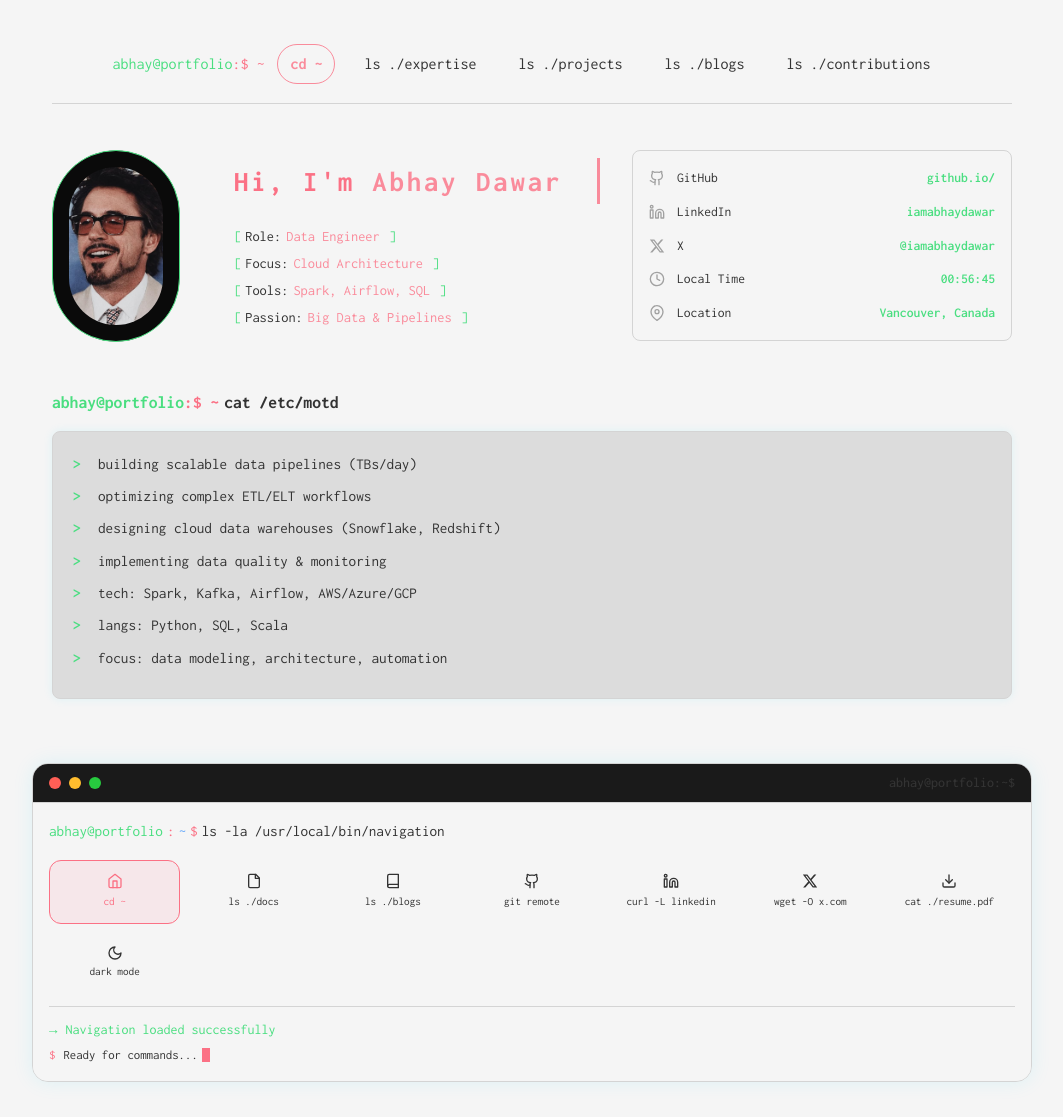
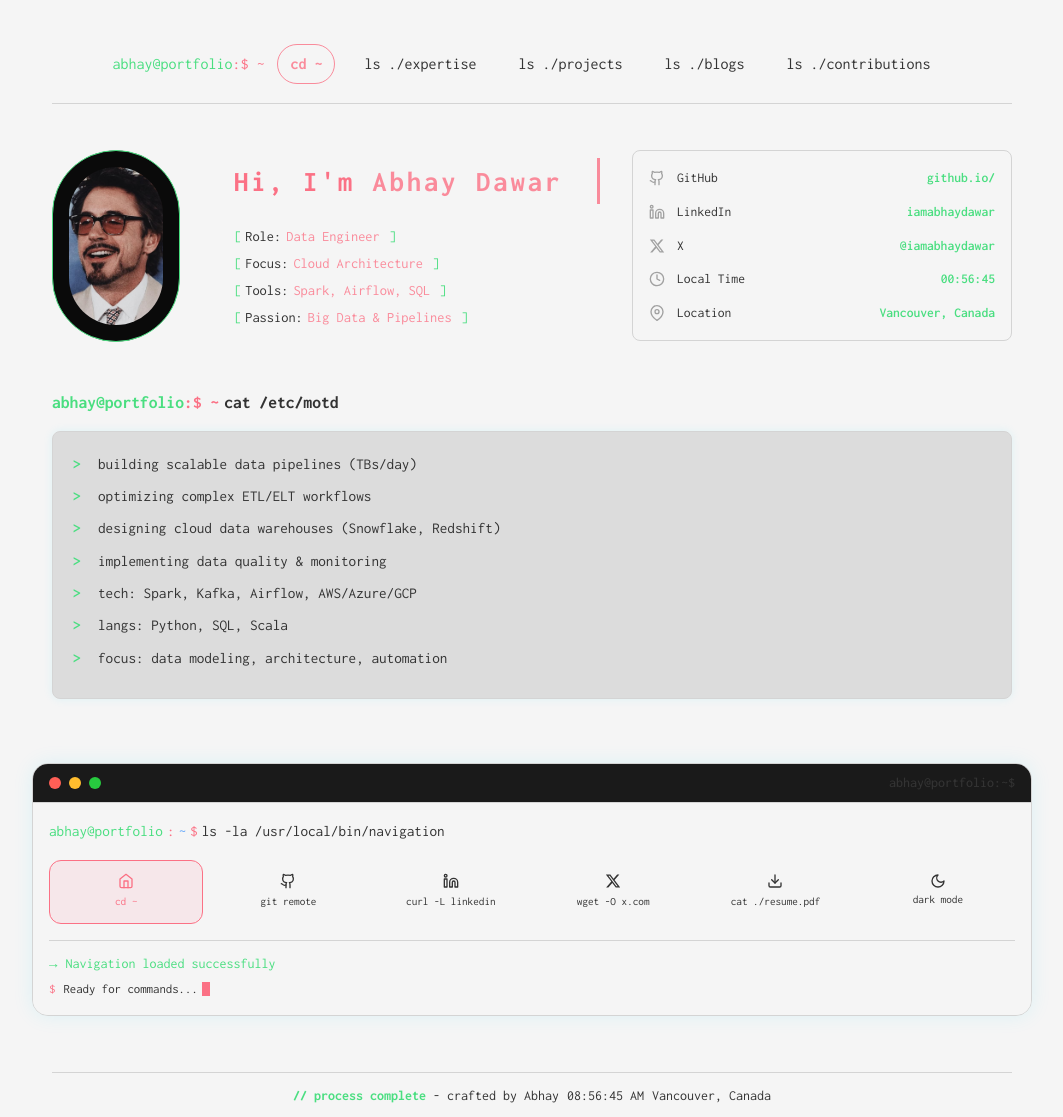
Before and after one commit to iamabhaydawar/iamabhaydawar.github.io, a plain HTML site: page index.html in a window 1280 px wide. Shown: the top 1117 px of the page, without its empty margins (108-1171 px from the left). Drawn offline with Linux system fonts and the light colour scheme.

Commit message:
Remove unused navigation links from index.html to streamline the user interface

```diff
--- a/index.html
+++ b/index.html
@@ -1095,22 +1095,6 @@
                                     <polyline points="9,22 9,12 15,12 15,22"/>
                                 </svg>
                                 <span>cd ~</span>
-                            </a>
-
-                            <a href="#expertise" class="linux-nav-item" data-section="expertise">
-                                <svg xmlns="http://www.w3.org/2000/svg" width="16" height="16" viewBox="0 0 24 24" fill="none" stroke="currentColor" stroke-width="2" stroke-linecap="round" stroke-linejoin="round">
-                                    <path d="M14.5 2H6a2 2 0 0 0-2 2v16a2 2 0 0 0 2 2h12a2 2 0 0 0 2-2V7.5L14.5 2z"/>
-                                    <polyline points="14,2 14,8 20,8"/>
-                                </svg>
-                                <span>ls ./docs</span>
-                            </a>
-
-                            <a href="#blogs" class="linux-nav-item" data-section="blogs">
-                                <svg xmlns="http://www.w3.org/2000/svg" width="16" height="16" viewBox="0 0 24 24" fill="none" stroke="currentColor" stroke-width="2" stroke-linecap="round" stroke-linejoin="round">
-                                    <path d="M4 19.5A2.5 2.5 0 0 1 6.5 17H20"/>
-                                    <path d="M6.5 2H20v20H6.5A2.5 2.5 0 0 1 4 19.5v-15A2.5 2.5 0 0 1 6.5 2z"/>
-                                </svg>
-                                <span>ls ./blogs</span>
                             </a>
 
                             <a href="https://github.com/iamabhaydawar" target="_blank" class="linux-nav-item" data-external="true">
```
